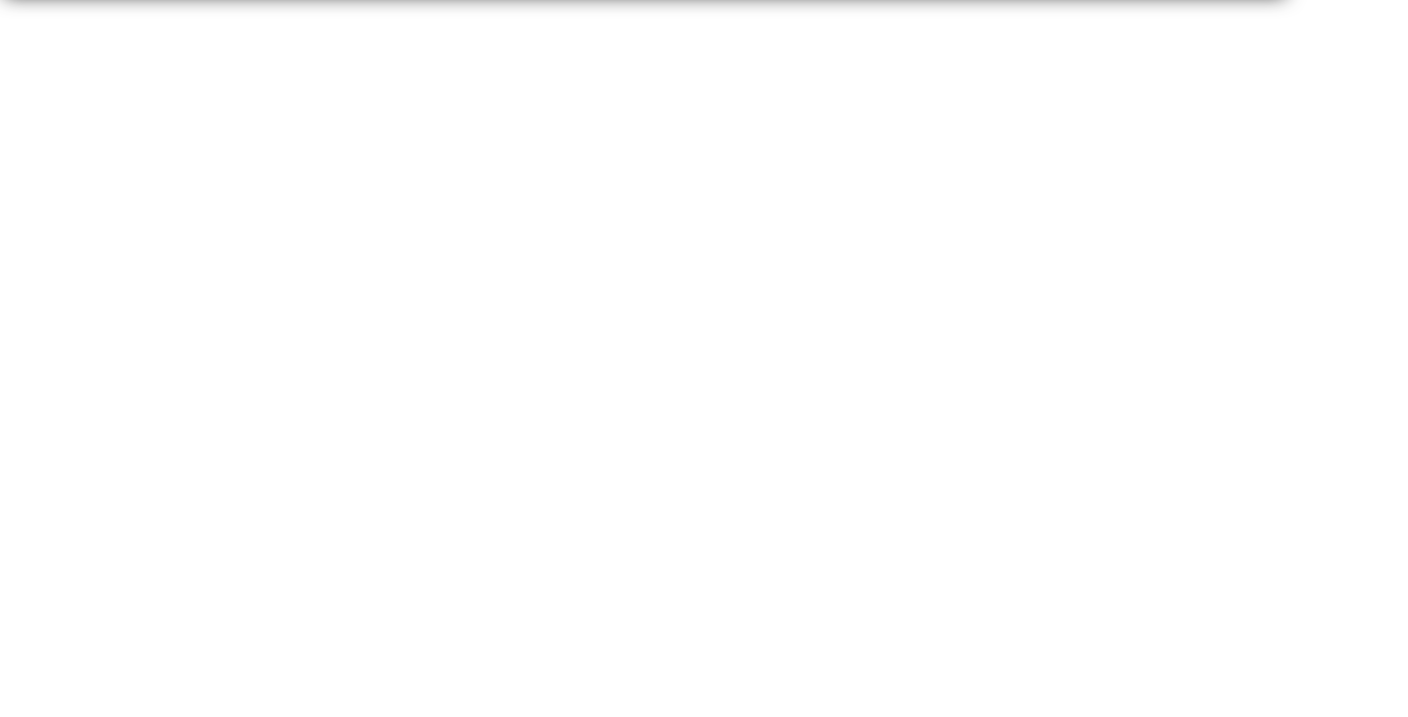
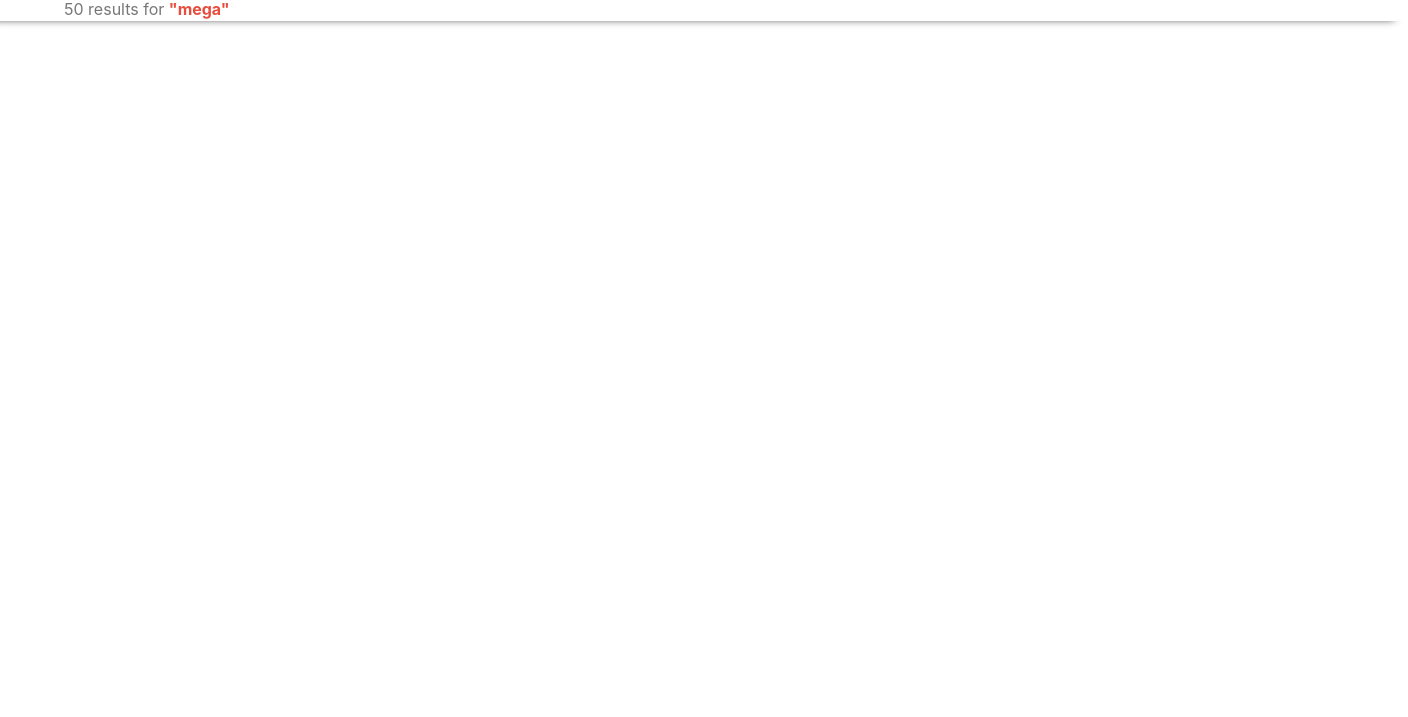
Before and after one commit to lutherbarragan/wiki-project, a website built with webpack: page src/index.html in a window 1280 px wide. Shown: the part 83-800 px from the top of the page, 1408 px wide, since content can reach past the window. Built offline with nearby package versions, Linux system fonts and the light colour scheme.

Commit message:
Created results number div

```diff
--- a/src/index.html
+++ b/src/index.html
@@ -28,6 +28,11 @@
     </div>
   </form>
 
+  <div class="result-number">
+    <span class="number-of-results">50</span>
+     results for
+     <span class="searched-string">"mega"</span>
+  </div>
 
 </body>
 </html>
```
Also changed, not shown: dist/css/style.css.
